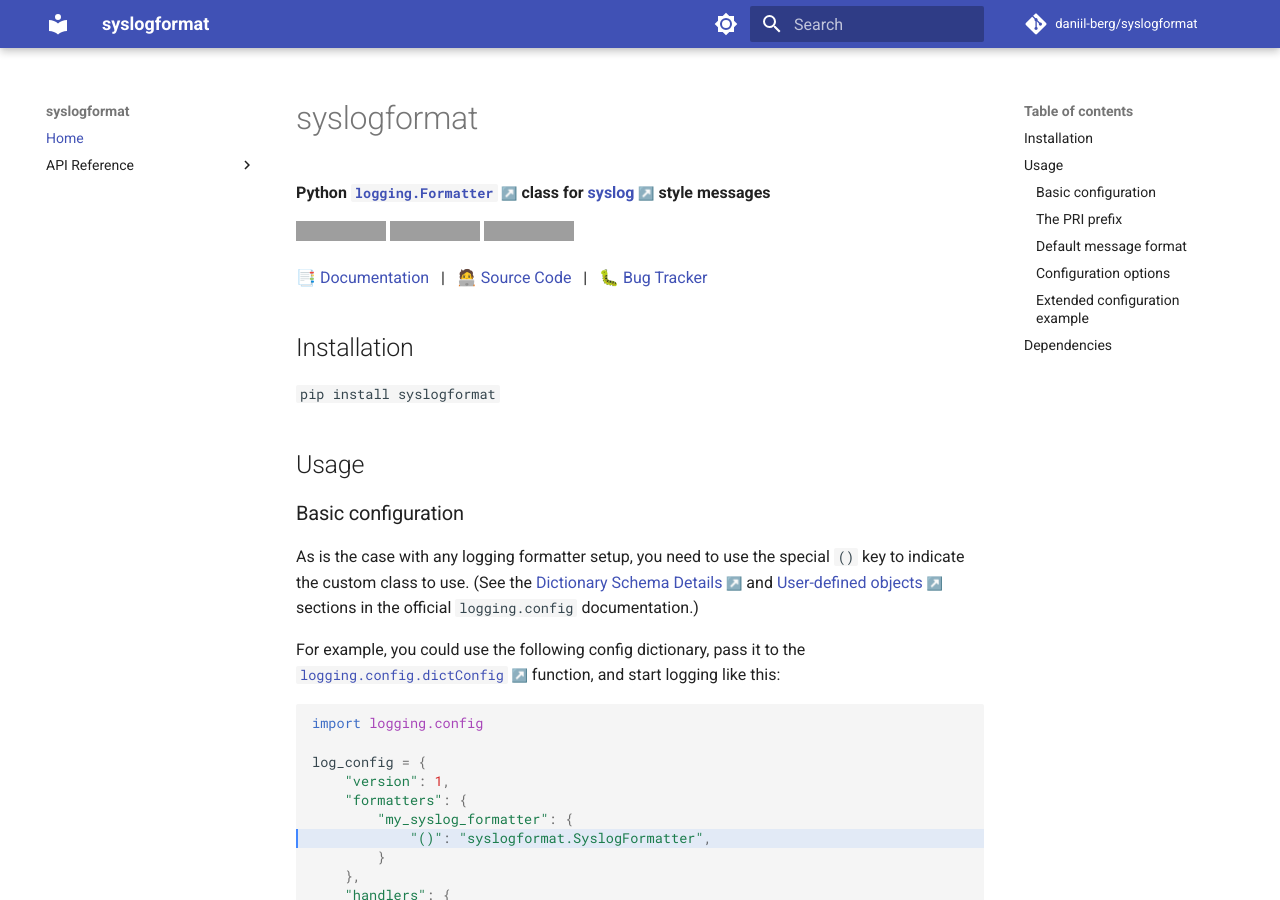
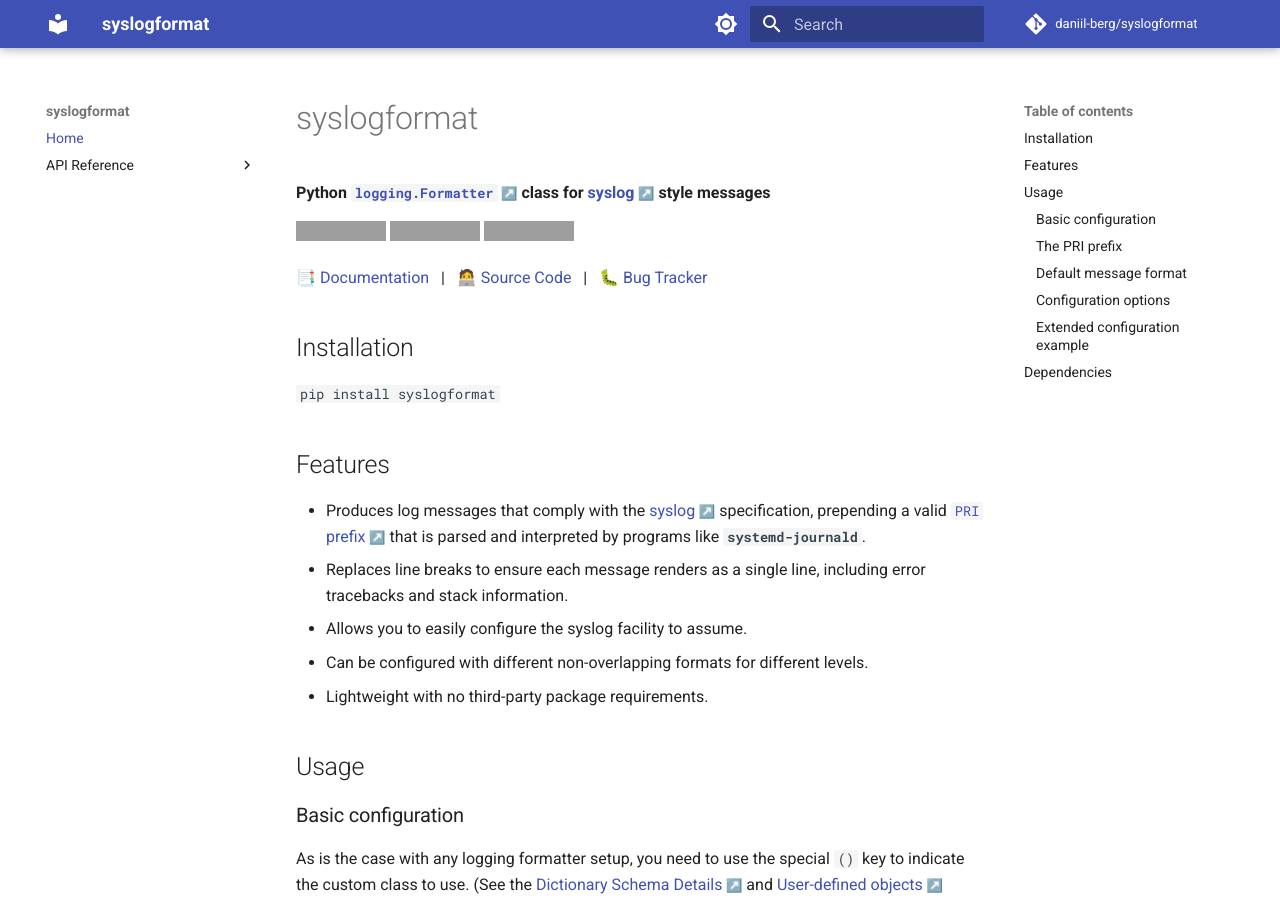
Before and after one commit to daniil-berg/syslogformat, an MkDocs documentation site: the page built from docs/index.md, in a window 1280 px wide and 900 px high. Built offline with MkDocs 1.6.1 and Material for MkDocs 9.7.7, drawn with Linux system fonts in a browser that asks for light colours; comment, search, counter and statistics services are not loaded; grey boxes are pictures that could not be loaded.

Commit message:
📝 Add features section

```diff
--- a/docs/index.md
+++ b/docs/index.md
@@ -11,6 +11,14 @@
 ## Installation
 
 `pip install syslogformat`
+
+## Features
+
+- Produces log messages that comply with the [syslog][2] specification, prepending a valid [`PRI` prefix][9] that is parsed and interpreted by programs like **`systemd-journald`**.
+- Replaces line breaks to ensure each message renders as a single line, including error tracebacks and stack information.
+- Allows you to easily configure the syslog facility to assume.
+- Can be configured with different non-overlapping formats for different levels.
+- Lightweight with no third-party package requirements.
 
 ## Usage
 
```
